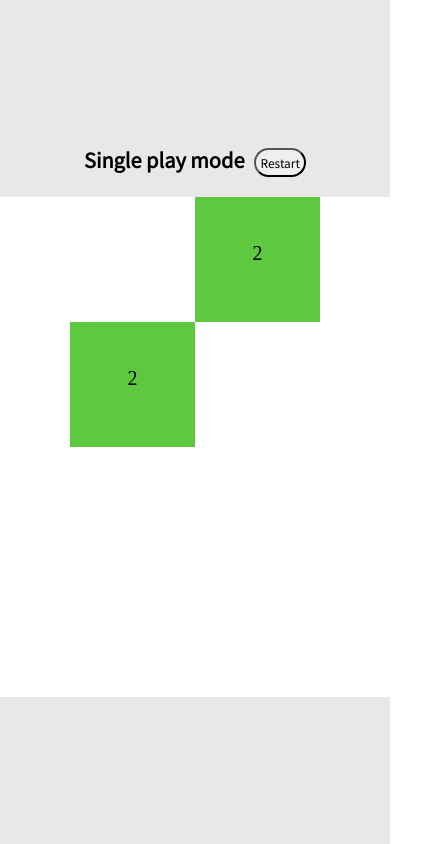
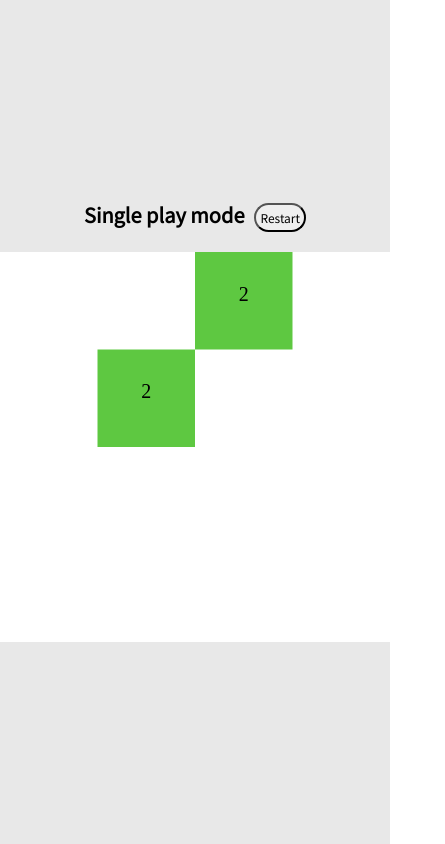
Before and after one commit to everyawake/battle-2048-grid, a React (Create React App) app: page /single in a window 390 px wide. Shown: the whole page, 445 px wide, since content can reach past the window. Built offline with nearby package versions, Linux system fonts and the light colour scheme.

Commit message:
Update width

```diff
--- a/src/gameEngine/engine/index.tsx
+++ b/src/gameEngine/engine/index.tsx
@@ -44,8 +44,8 @@ export default class Board2048Engine {
   public getBoard = () => this.board;
 
   public move(direction: Direction) {
-    this.board = boardMergeHandler(this.board, direction);
-    this.onBoardChange(this.board);
+    const newBoard = boardMergeHandler(this.board, direction);
+    this.onBoardChange((this.board = newBoard));
     this.newBlockAtRandomPosition();
   }
 
@@ -92,7 +92,7 @@ export default class Board2048Engine {
       if (x !== null && y !== null) {
         resolve({
           x,
-          y,
+          y
         });
       } else {
         reject();
--- a/src/pages/single/index.tsx
+++ b/src/pages/single/index.tsx
@@ -8,6 +8,8 @@ interface IProps extends RouteComponentProps {}
 export default class SingleMode extends React.PureComponent<IProps> {
   private readonly refBoard = React.createRef<Board2048>();
   public render() {
+    const size = window.innerWidth < 500 ? window.innerWidth : 500;
+
     return (
       <Wrapper>
         <Header>
@@ -19,8 +21,8 @@ export default class SingleMode extends React.PureComponent<IProps> {
         <div>
           <Board2048
             ref={this.refBoard}
-            width={500}
-            height={500}
+            width={size}
+            height={size}
             boardSize={4}
           />
         </div>
```
